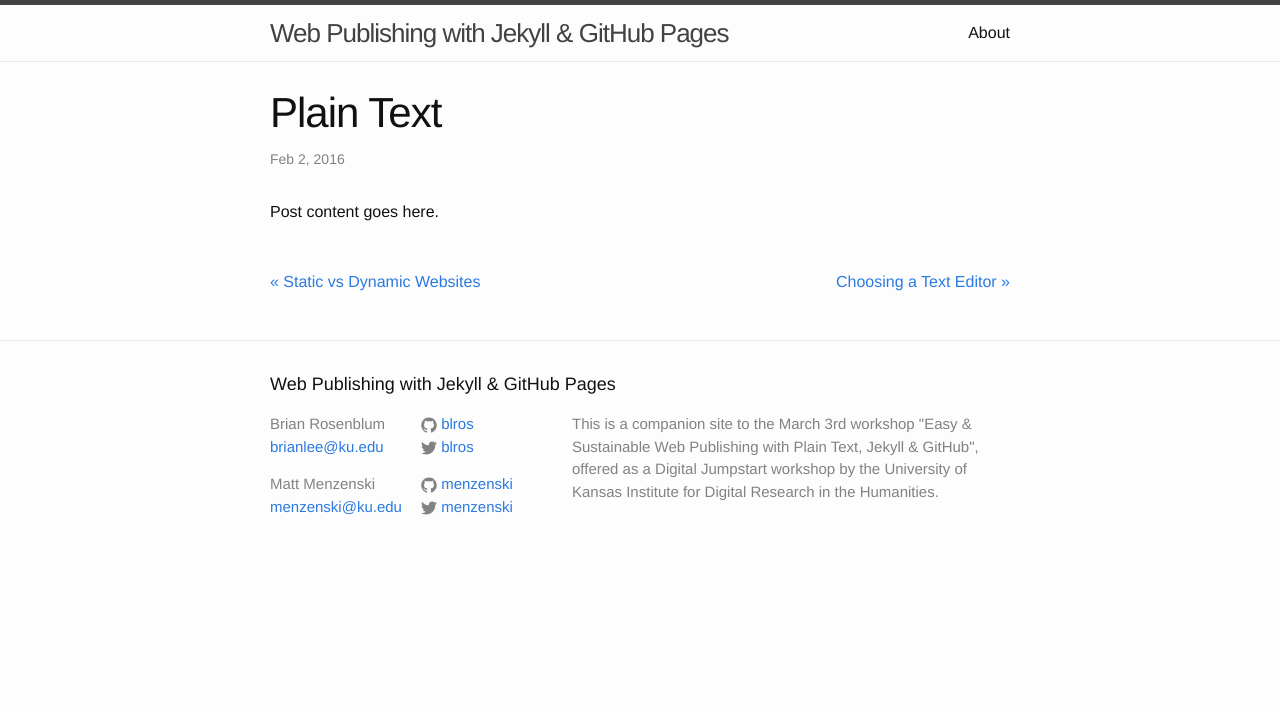
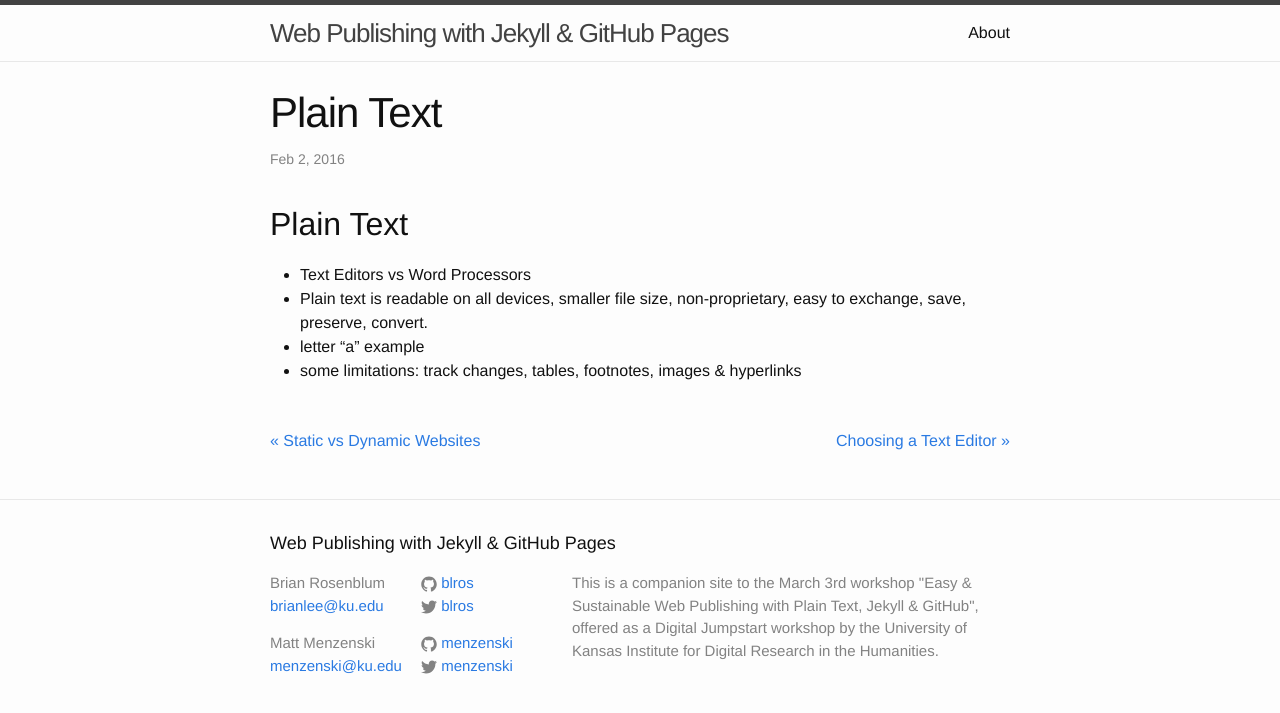
Before and after one commit to menzenski/idrh-static-site-workshop, a Jekyll site: the page built from _posts/2016-02-02-plain-text.md, in a window 1280 px wide. Shown: the top 713 px of the page. Built offline with Jekyll 4.4.1, drawn with Linux system fonts in a browser that asks for light colours.

Commit message:
Updated 2016-02-02-plain-text.md

```diff
--- a/_posts/2016-02-02-plain-text.md
+++ b/_posts/2016-02-02-plain-text.md
@@ -1,7 +1,14 @@
 ---
 layout: post
-title: "Plain Text"
-date: 2016-02-02 14:40:40 -0600
+title: Plain Text
+date: "2016-02-02 14:40:40 -0600"
 categories: jekyll
+published: true
 ---
-Post content goes here.
+
+## Plain Text
+
+* Text Editors vs Word Processors
+* Plain text is readable on all devices, smaller file size, non-proprietary, easy to exchange, save, preserve, convert.
+* letter "a" example
+* some limitations: track changes, tables, footnotes, images & hyperlinks
```
